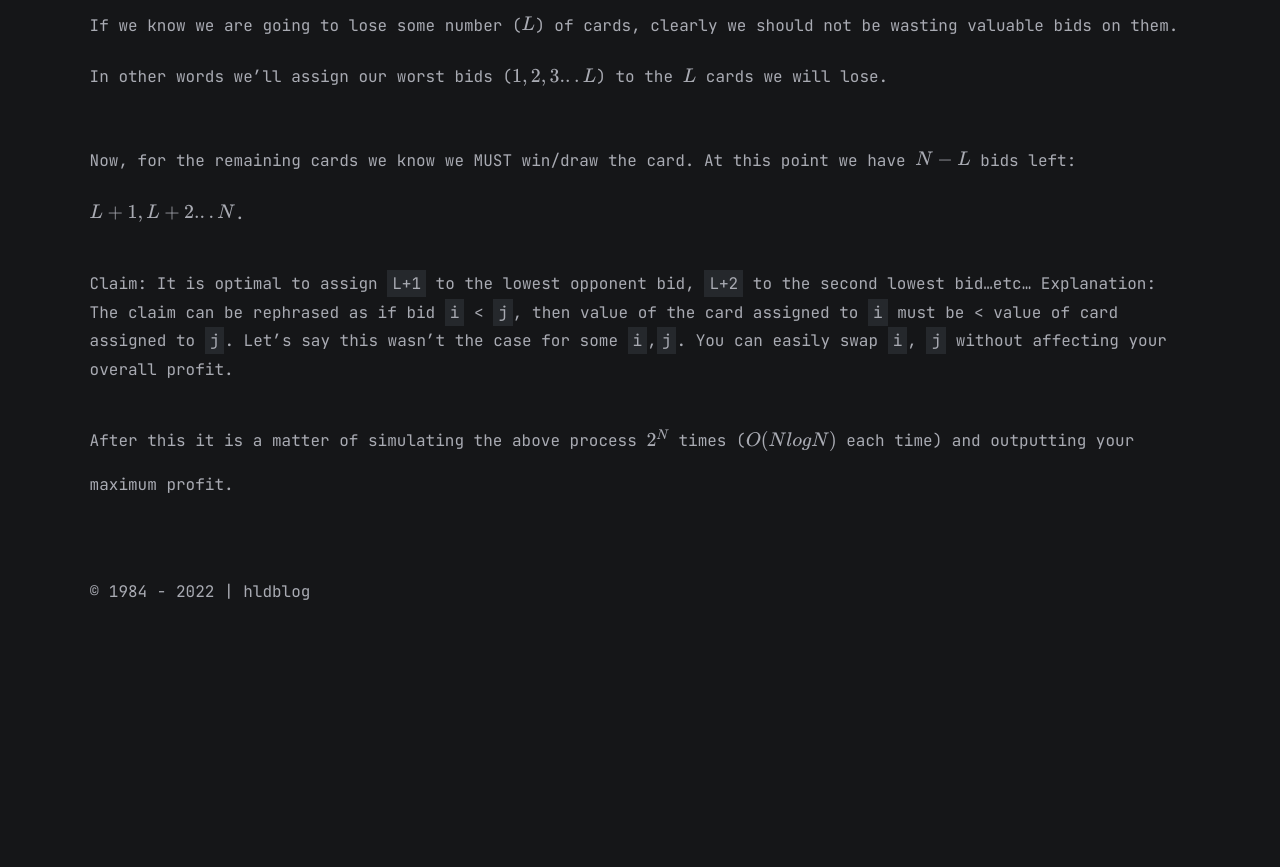
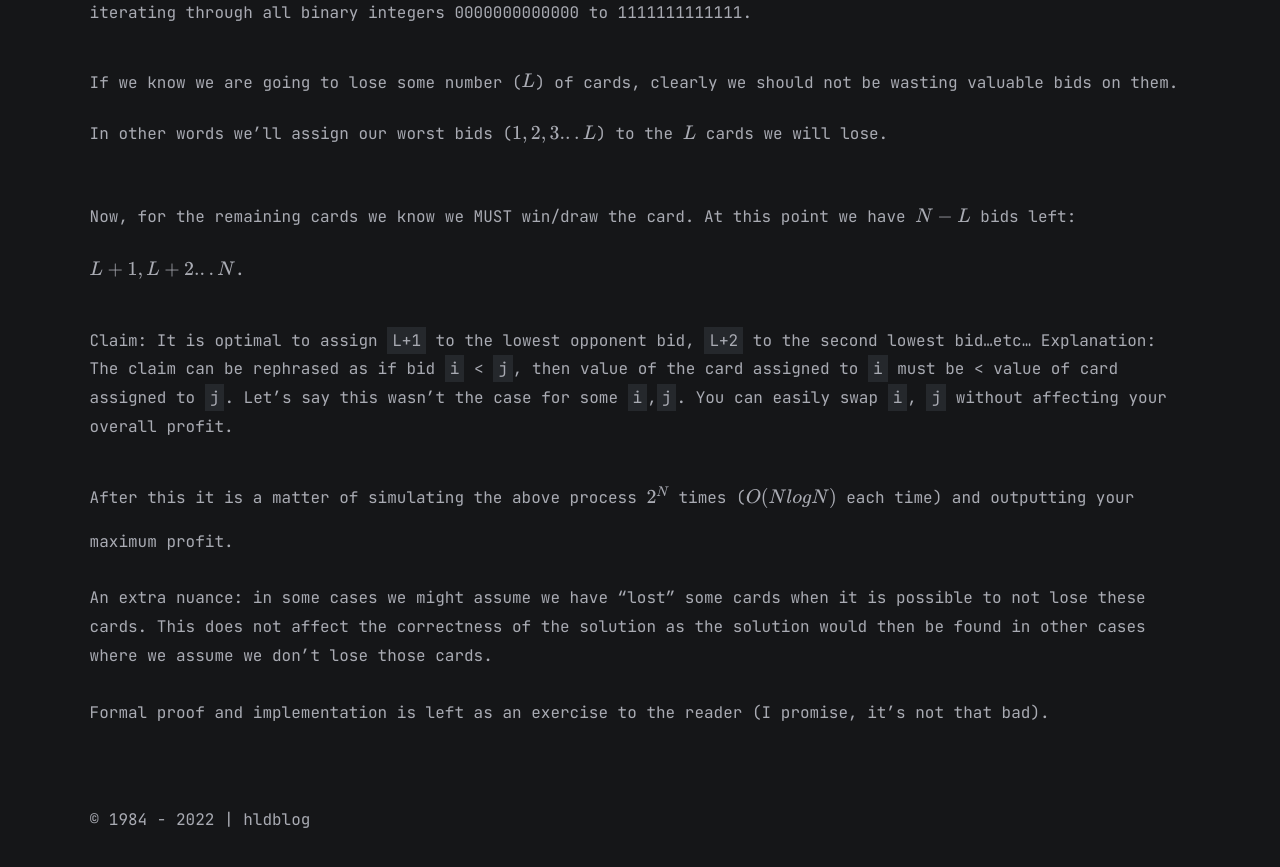
Before and after one commit to heavylightdecomp/blog, a Jekyll site: the page built from all_collections/_posts/2022-10-01-aio-2006-psych-ju.md, in a window 1280 px wide and 900 px high, scrolled down 797 px. Shown: the top 867 px of the window. Built offline with Jekyll 4.4.1, drawn with Linux system fonts in a browser that asks for light colours; formulas are drawn with MathJax 3; before the commit the page ends 1469 px from its top, so only the background shows below that; some of the changed text lies outside the part shown.

Commit message:
clarification edits

```diff
--- a/all_collections/_posts/2022-10-01-psych-ju.md
+++ b/all_collections/_posts/2022-10-01-aio-2006-psych-ju.md
@@ -5,7 +5,9 @@
 categories: ["aio", "solution", "competitive programming", "cpp", "bitmasks", "optimisation"]
 mathjax: true
 ---
-This algorithm is rather inefficient but it does pass all testcases.
+A solution for [this](https://orac2.info/problem/aio07airdrop/) problem. It is recommended that you read through and attempt the problem for a while.
+
+In hindsight, this algorithm is rather inefficient.
 
 We first observe that N, the number of cards is very small - 13. An $$O( 3^N )$$ solution will pass. So will a $$O(N^{2}2^{N})$$. As with many problems, it helps to first ensure some quality is constant. Let's fix the cards that we will lose/not lose - there are $$2^N$$ possible combinations because each of the N bids has 2 different states.
 
@@ -21,3 +23,7 @@
 The claim can be rephrased as if bid `i` < `j`, then value of the card assigned to `i` must be < value of card assigned to `j`. Let's say this wasn't the case for some `i`,`j`. You can easily swap `i`, `j` without affecting your overall profit.
 
 After this it is a matter of simulating the above process $$2^N$$ times ($$O(NlogN)$$ each time) and outputting your maximum profit.
+
+An extra nuance: in some cases we might assume we have "lost" some cards when it is possible to not lose these cards. This does not affect the correctness of the solution as the solution would then be found in other cases where we assume we don't lose those cards.
+
+Formal proof and implementation is left as an exercise to the reader (I promise, it's not that bad).
```
